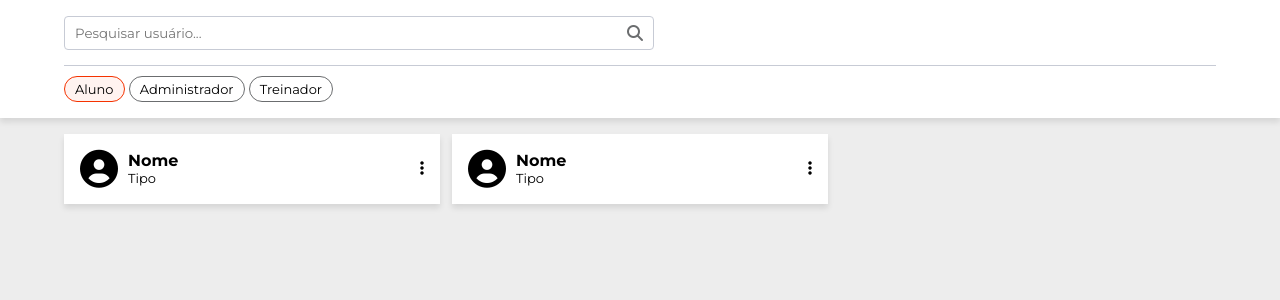
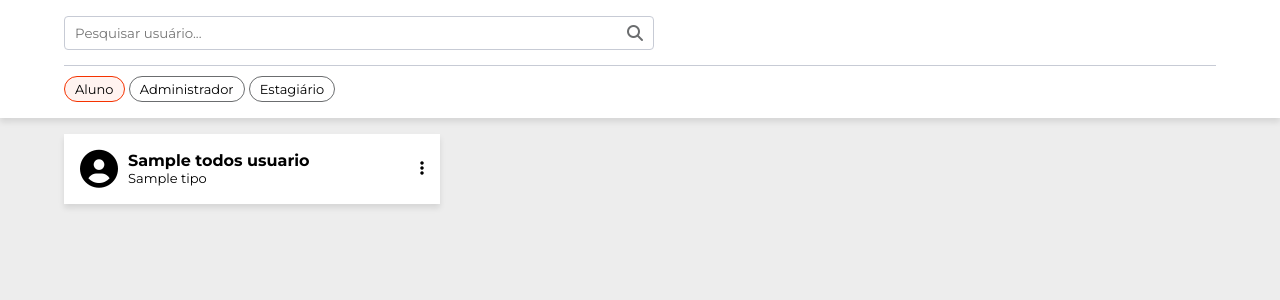
Before and after one commit to minesweepr/Gestao-PROMOS, a Flask app: template app/templates/usuarios.html in a window 1280 px wide. Shown: the part 73-373 px from the top of the page. Run offline with Flask 3, Linux system fonts and the light colour scheme; the template is opened without the code that fills it: most values are stand-ins (such as "Sample title", 1, 10 or a date in 2020); parts of the project's set-up code (start-up, migrations or seed data) failed here and were passed over.

Commit message:
add backend listar usuários, informações usuário, formatadores

```diff
--- a/app/templates/usuarios.html
+++ b/app/templates/usuarios.html
@@ -1,4 +1,5 @@
 {% extends "base.html" %}
+{% from "components/macros.html" import card_usuario %}
 
 {% block estilo %}
     <link rel="stylesheet" href="{{ url_for('static', filename='css/filtros.css') }}">
@@ -12,49 +13,26 @@
     <article>
         <button class="btn-preto selecionado">Aluno</button>
         <button class="btn-preto">Administrador</button>
-        <button class="btn-preto">Treinador</button>
+        <button class="btn-preto">Estagiário</button>
     </article>
 </section>
 
 <section id="usuarios">
-    <article class="card-branco usuario card-retangular">
-        <div class="usuario-info flx">
-            <i class="fa-solid fa-circle-user"></i>
-            <div>
-                <h4 class="usuario-nome">Nome</h4>
-                <p class="usuario-tipo">Tipo</p>
-            </div>
-        </div>
+    {% for u in todos_usuarios %}
+        {% call card_usuario(u.nome, u.tipo) %}
+            {% set id=u.id_aluno if u.tipo|lower=='aluno' else u.id_usuario %}
+            <nav>
+                <button data-menu="menu-{{ u.tipo }}-{{ id }}" class="menu-dropdown"><i class="fa-solid fa-ellipsis-vertical usuario-mais"></i></button>
+                <ul id="menu-{{ u.tipo }}-{{ id }}" class="menu">
+                    <li><a href="{{ url_for('informacoes_usuario', tipo=u.tipo, id=id) }}"><i class="fa-regular fa-eye"></i> Checar Informações</a></li>
+                    <li><a href="{{ url_for('editar_usuario', tipo=u.tipo, id=id) }}"><i class="fa-regular fa-pen-to-square"></i> Editar Informações</a></li>
+                    <li><a href="{{ url_for('presenca', id=id) }}"><i class="fa-regular fa-calendar-check"></i> Dar Presença</a></li>
+                </ul>
+            </nav>
+        {% endcall %}
 
-        <nav>
-            <button data-menu="menu-usuario-1" class="menu-dropdown"><i class="fa-solid fa-ellipsis-vertical usuario-mais"></i></button>
-            <ul id="menu-usuario-1" class="menu">
-                <li><a href="/informacoes_usuario"><i class="fa-regular fa-eye"></i> Checar Informações</a></li>
-                <li><a href="/editar_usuario"><i class="fa-regular fa-pen-to-square"></i> Editar Informações</a></li>
-                <li><a href="/presenca"><i class="fa-regular fa-calendar-check"></i> Dar Presença</a></li>
-                <li><a href=""><i class="fa-regular fa-trash-can"></i> Excluir</a></li>
-            </ul>
-        </nav>
-    </article>
-
-    <article class="card-branco usuario card-retangular">
-        <div class="usuario-info flx">
-            <i class="fa-solid fa-circle-user"></i>
-            <div>
-                <h4 class="usuario-nome">Nome</h4>
-                <p class="usuario-tipo">Tipo</p>
-            </div>
-        </div>
-
-        <nav>
-            <button data-menu="menu-usuario-2" class="menu-dropdown"><i class="fa-solid fa-ellipsis-vertical usuario-mais"></i></button>
-            <ul id="menu-usuario-2" class="menu">
-                <li><a href=""><i class="fa-regular fa-eye"></i> Checar Informações</a></li>
-                <li><a href=""><i class="fa-regular fa-pen-to-square"></i> Editar Informações</a></li>
-                <li><a href=""><i class="fa-regular fa-calendar-check"></i> Dar Presença</a></li>
-                <li><a href=""><i class="fa-regular fa-trash-can"></i> Excluir</a></li>
-            </ul>
-        </nav>
-    </article>
+        {% else %}
+            <p class="vazio">Nenhum aluno encontrado.</p>
+    {% endfor %}
 </section>
 {% endblock %}
```
Also changed, not shown: app/model/usuario.py (added, +23 -0 lines), app/routes.py (+12 -5 lines), app/templates/informacoes_usuario.html (+16 -18 lines), app/utils/formatadores.py (added, +43 -0 lines).
